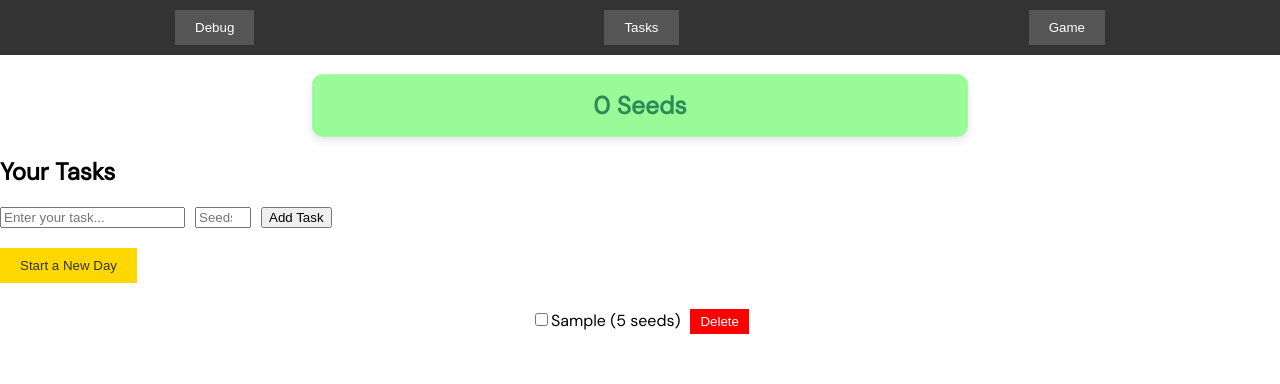
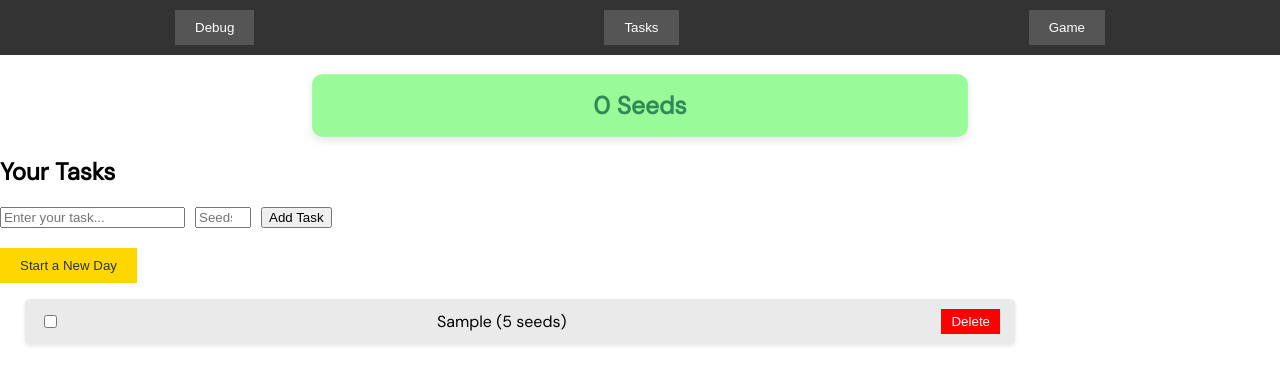
Before and after one commit to yangersss/growwithme, a plain HTML site: page index.html in a window 1280 px wide. Both pictures are taken after typing "Sample", "5" into the empty fields and a click on the button "Add Task". Drawn offline with Linux system fonts and the light colour scheme.

Commit message:
going to bed for like 90 minutes

```diff
--- a/styles.css
+++ b/styles.css
@@ -120,17 +120,60 @@ body, html {
     align-items: center;
 }
 
+/* Removed styles from the task-list container that should only apply to individual tasks */
 #task-list {
-    list-style-type: none;
-    padding-left: 0;
-    display: flex;
-    flex-direction: column;
-    align-items: center;
-    width: 100%;
+    width: 100%;  /* Ensure the task list takes up the full width of its container */
+    display: flex;  /* Make the list a flex container */
+    flex-direction: column;  /* Stack items vertically */
+    align-items: center;  /* Center tasks horizontally */
+    gap: 10px;  /* Spacing between tasks */
+    width: 75%;  /* Task width */
 }
 
+/* Task styling - applying the gray background and other styles here */
 #task-list li {
-    padding: 10px;
+    display: block;
+    width: 100%;  /* This ensures each task takes up the full width of its parent */
+    background-color: #eaeaea;  /* Light gray background */
+    border-radius: 5px;  /* Rounded corners */
+    box-shadow: 0 2px 4px rgba(0, 0, 0, 0.1);  /* Subtle shadow for depth */
+    padding: 10px 15px;  /* Padding for content inside the task */
+    margin-bottom: 10px;  /* Space between tasks */
+    transition: transform 0.3s ease, box-shadow 0.3s ease;  /* Smooth transitions for the hover effect */
+    cursor: pointer;  /* Indicates the task is interactive */
+    display: flex;  /* Flex layout to position checkbox, text, and delete button */
+    align-items: center;  /* Vertically center the task contents */
+    justify-content: space-between;  /* Separate the three items (checkbox, text, delete button) */
+}
+
+/* Hover effect */
+#task-list li:hover {
+    transform: translateY(-5px);  /* Lift the task slightly on hover */
+    box-shadow: 0 4px 8px rgba(0, 0, 0, 0.15);  /* Increase the shadow for a lifted effect */
+}
+
+/* Add an additional effect for active state (e.g., while clicking) */
+#task-list li:active {
+    transform: translateY(0);  /* Push the task back down */
+    box-shadow: 0 2px 4px rgba(0, 0, 0, 0.1);  /* Revert to the original shadow */
+}
+
+.task-check {
+    margin-right: 15px;  /* Space between checkbox and text */
+}
+
+.task-text {
+    flex-grow: 1;  /* Allow text to take up remaining space */
+    text-align: center;  /* Center the task text */
+}
+
+.delete-btn {
+    background-color: red;
+    color: white;
+    border: none;
+    padding: 5px 10px;
+    cursor: pointer;
+    margin-left: 15px;  /* Space between text and delete button */
 }
 
 .delete-btn {
```
